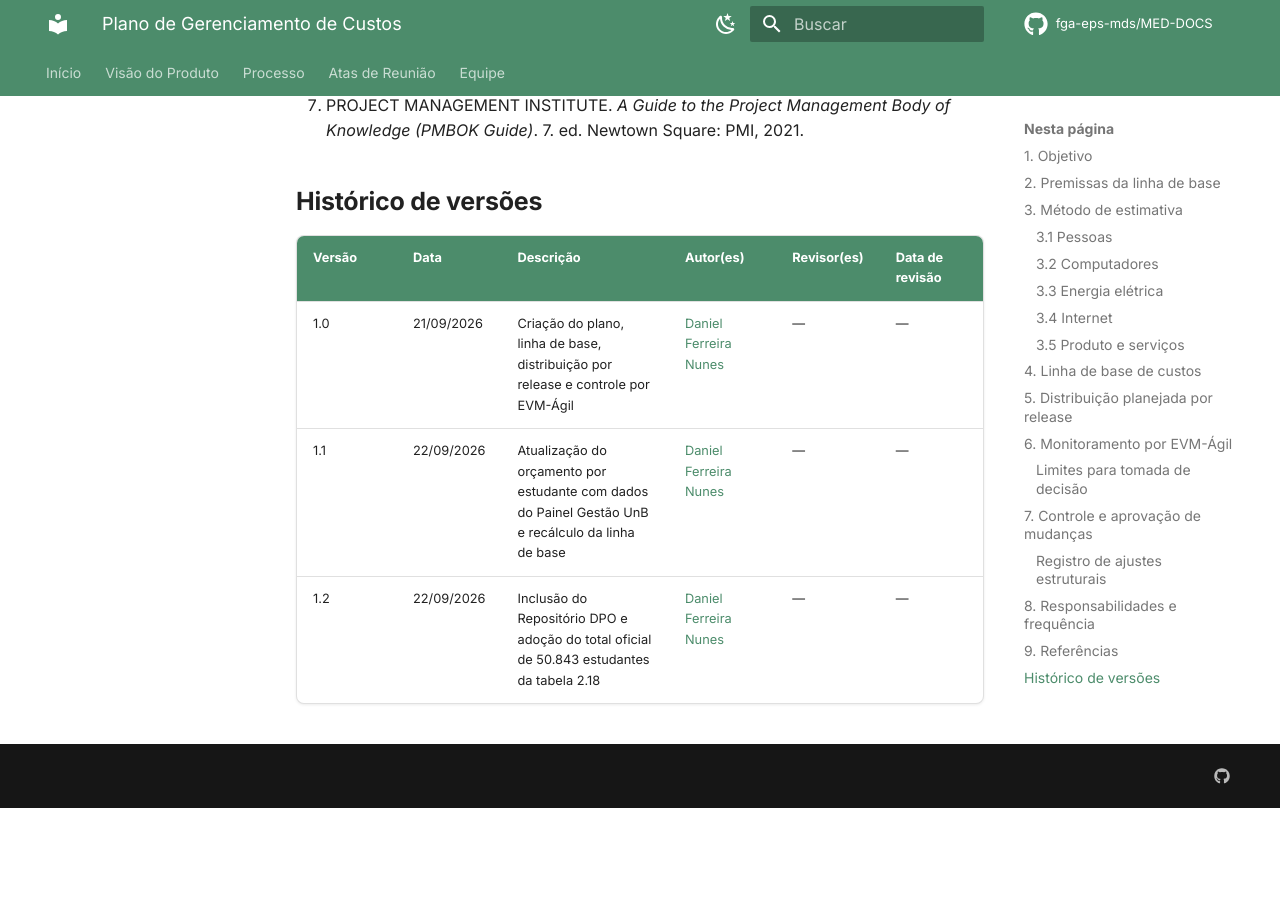
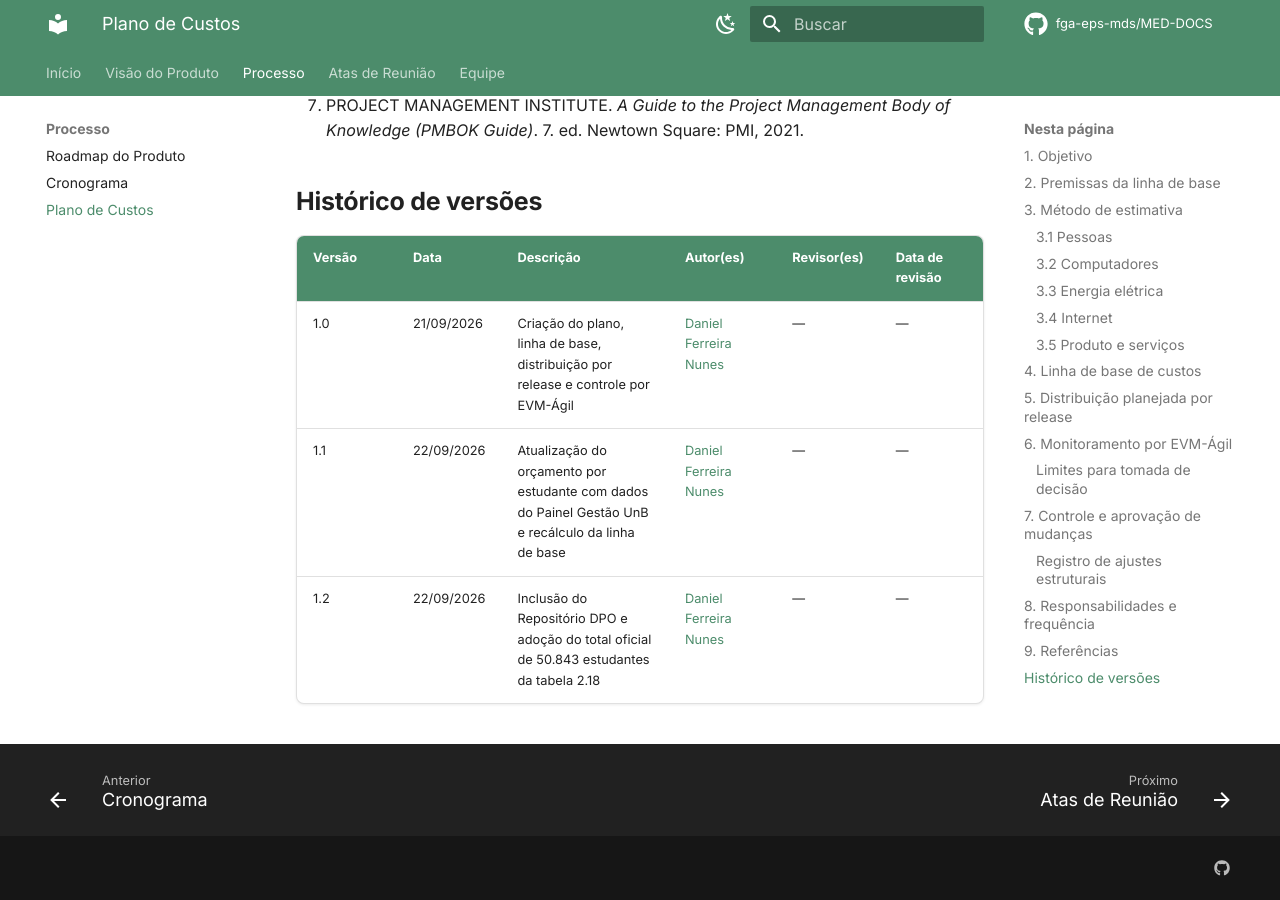
Before and after one commit to apollen27983/UNIEURO_MED-DOCS, an MkDocs documentation site: the page built from docs/processo/plano_de_custos.md, in a window 1280 px wide and 900 px high, scrolled down 8407 px. Built offline with MkDocs 1.6.1 and Material for MkDocs 9.7.7, drawn with Linux system fonts in a browser that asks for light colours; comment, search, counter and statistics services are not loaded; before the commit the page ends 9215 px from its top, so only the background shows below that.

Commit message:
feat: mudando o arquivo mkdocs

```diff
--- a/mkdocs.yml
+++ b/mkdocs.yml
@@ -85,7 +85,7 @@ nav:
   - Processo:
       - Roadmap do Produto: processo/roadmap.md
       - Cronograma: processo/cronograma.md
-      - Plano de Custos: equipe/plano_de_custos.md
+      - Plano de Custos: processo/plano_de_custos.md
   - Atas de Reunião:
       - atas-reunioes/index.md
       - Modelo de ata: atas-reunioes/modelo-ata.md
```
